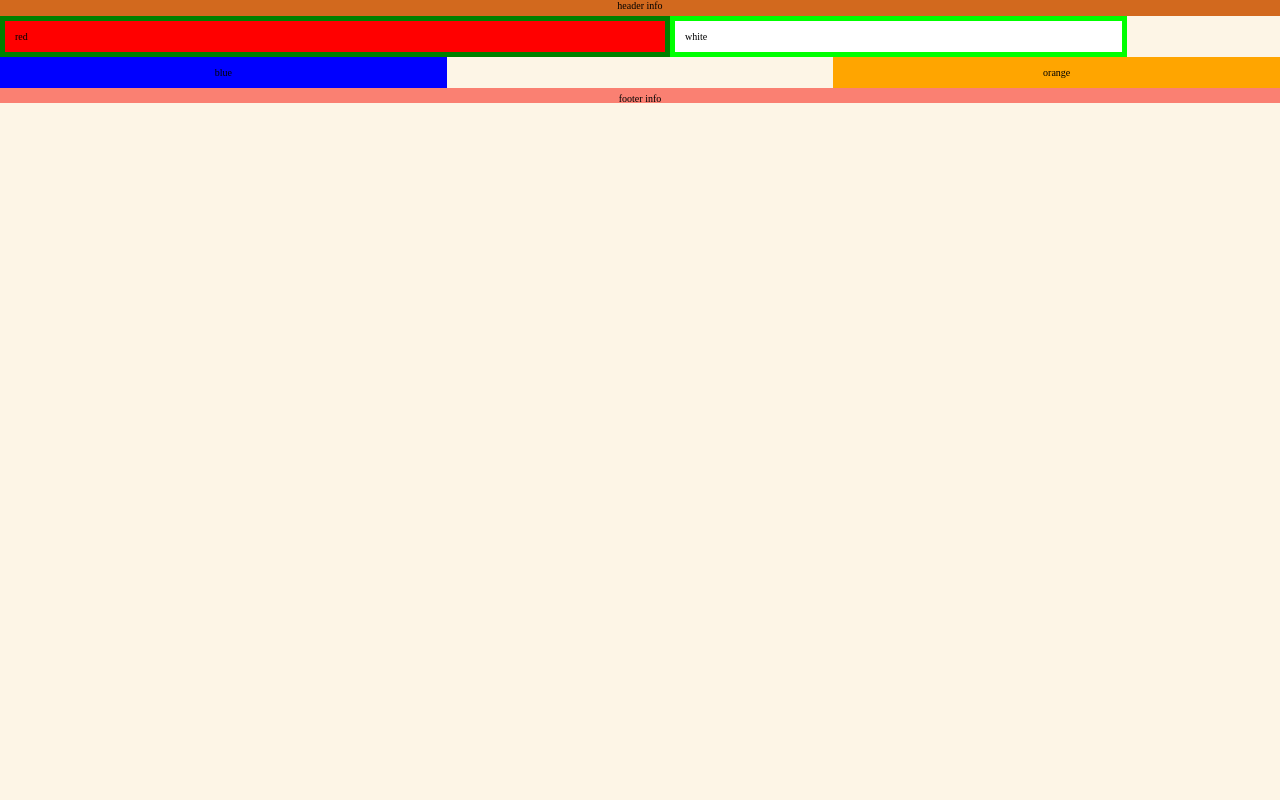
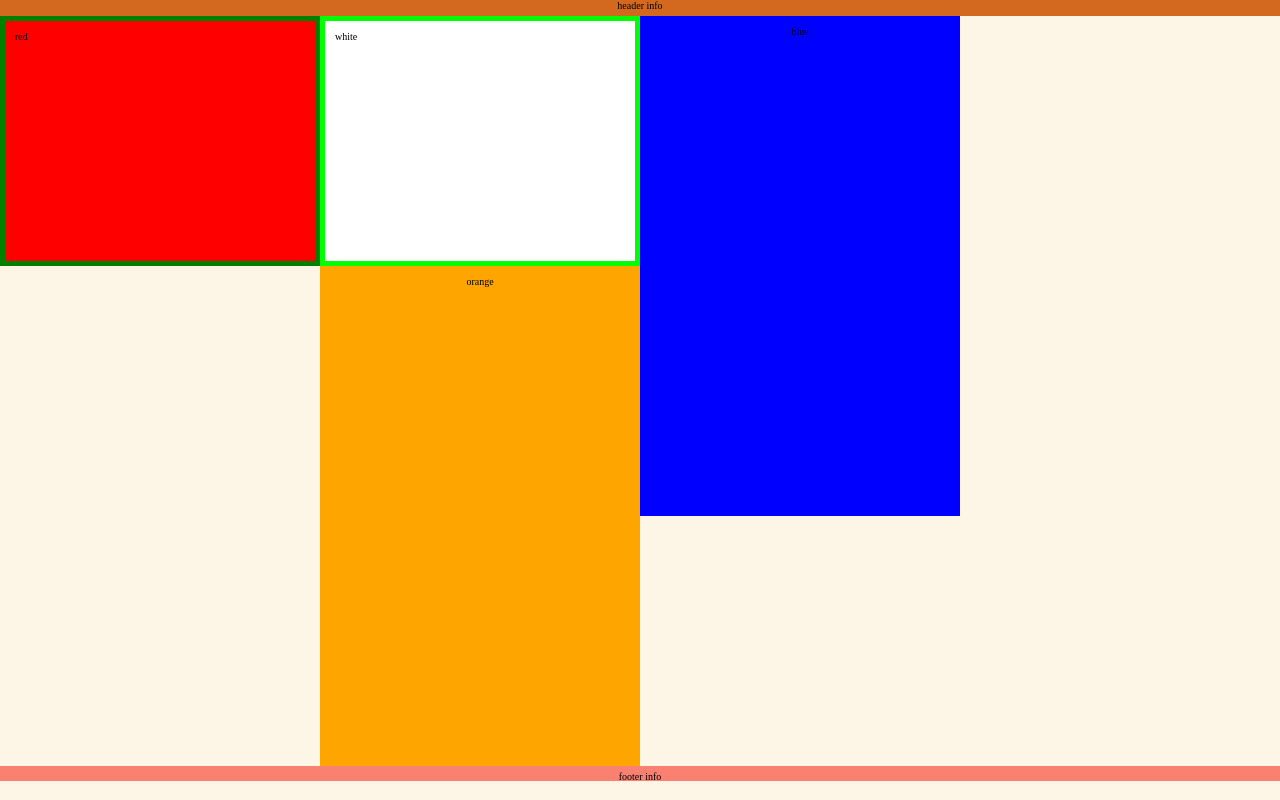
Before and after one commit to geekwise-jennifer-tablett/021116-landing, a plain HTML site: page index.html in a window 1280 px wide. Drawn offline with Linux system fonts and the light colour scheme.

Commit message:
height
fixed height boxes

```diff
--- a/css/style.css
+++ b/css/style.css
@@ -5,9 +5,13 @@ body{background-color: oldlace;
     font-size: 62.5%
 }
 
+main{background-color: aqua;
+height: 100%;
+width: 75%;}
+
 header{background-color: chocolate;
     width:100%;
-    height: 10%;
+    height: 25%;
     text-align: center;
     padding-bottom: 5px;
     clear: both;
@@ -16,15 +20,17 @@ header{background-color: chocolate;
 div{width:calc(100%/3);
 height: calc(100%/2);
 float: left;
+    box-sizing: border-box;
 }
 #ltop{background-color
     :red;
     border: solid 5px green;
-    width:50%;
-    height: cal(100%/2);
+    width:calc(100%/3);
+    height: 250px;
     margin:0;
     padding:10px;
-    float: left top;
+    float: left;
+    box-sizing: border-box;
 
 
 }
@@ -33,29 +39,32 @@ float: left;
 
 #lbottom{background-color:white;
 border: solid 5px lime;
-width:cal(100%/3);
-height: cal(100%/2);
+width:calc(100%/3);
+height:250px;
     margin:0;
     padding:10px;
-    float: left bottom;
+    float: left;
+    box-sizing: border-box;
 }
 
 #mid{background-color: blue;
     width:calc(100%/3);
-    height: 100%;
+    height: 500px;
     margin:0;
     padding:10px;
-    float: left;
+    float: right;
     text-align: center;
+    box-sizing: border-box;
 
 }
 
 #right{background-color: orange;width:calc(100%/3);
-    height: 100%;
+    height: 500px;
     margin:0;
     padding:10px;
     float: right;
     text-align: center;
+    box-sizing: border-box;
 
 }
 
```
